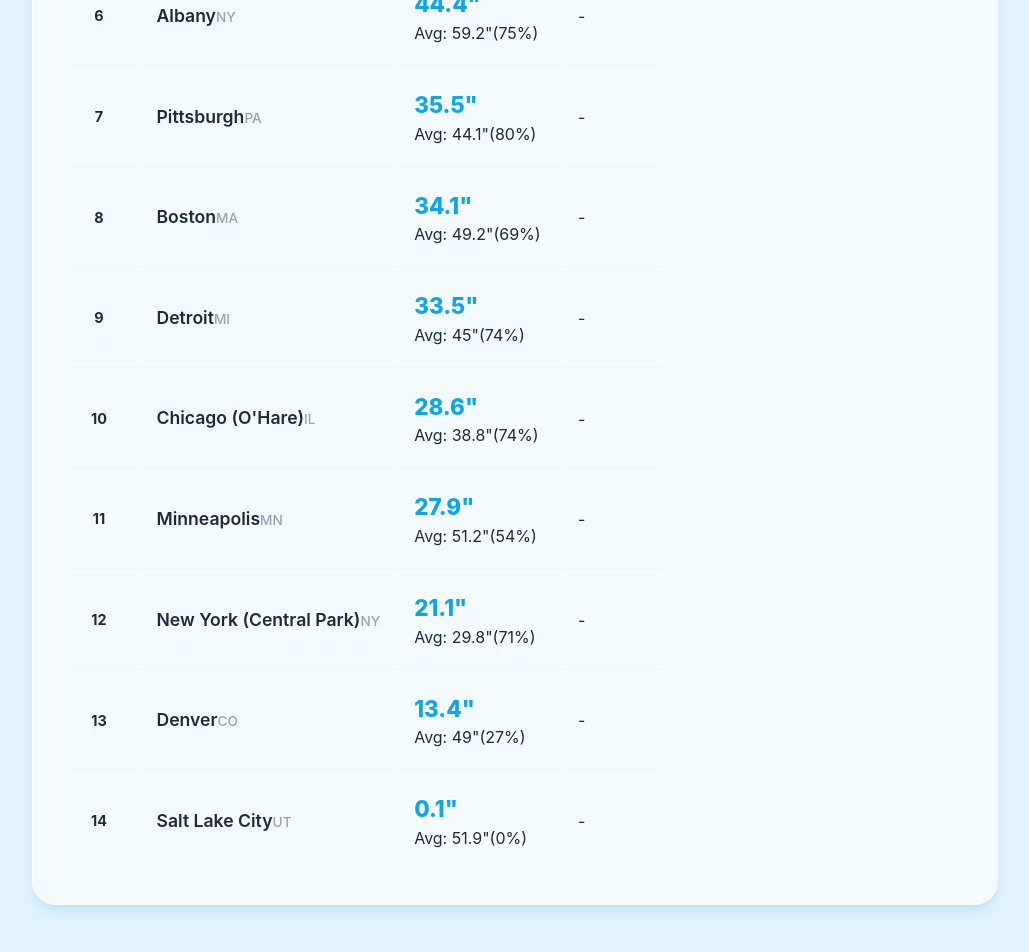
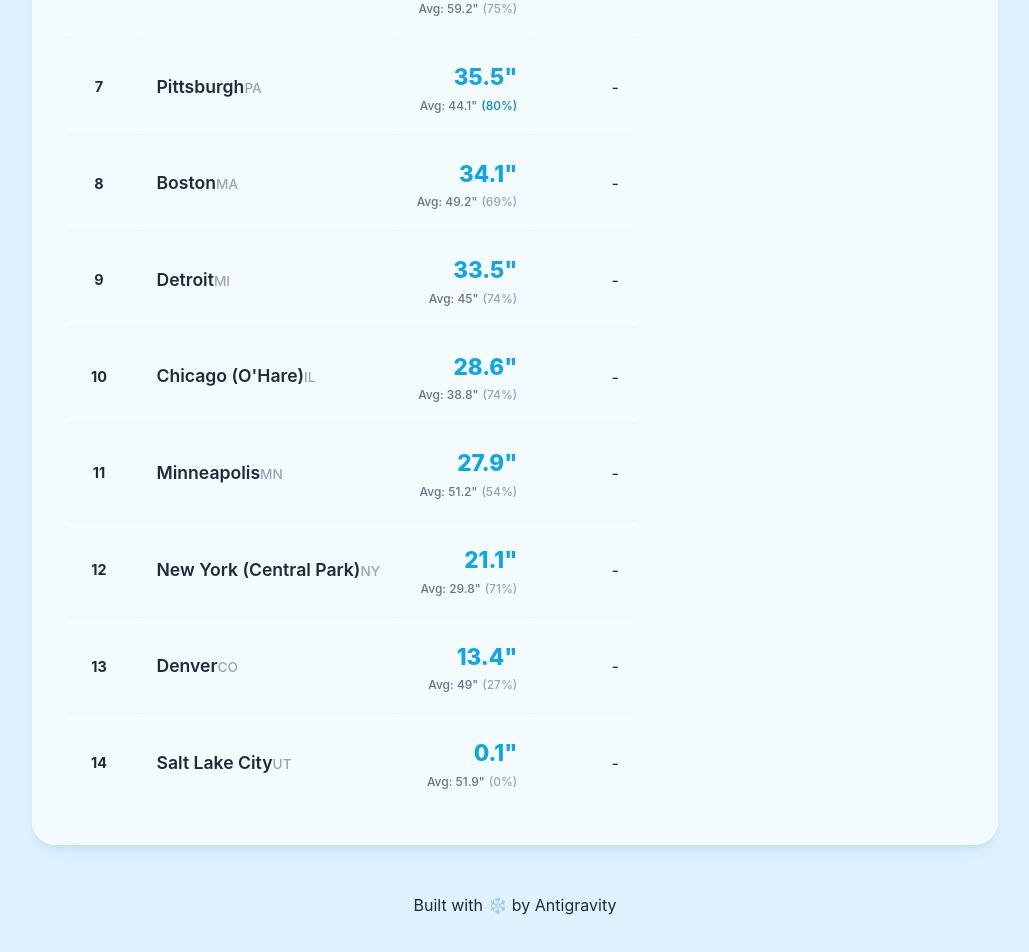
Before and after one commit to mathursunit/brrroyale, a React (Vite) app: page / in a window 1280 px wide. Shown: the part 1200-2152 px from the top of the page, without its empty margins (125-1154 px from the left). Built offline with nearby package versions, Linux system fonts and the light colour scheme.

Commit message:
UI: Add utility classes (colors, layout) to replace missing Tailwind functionality

```diff
--- a/src/styles/index.css
+++ b/src/styles/index.css
@@ -480,9 +480,65 @@
 }
 
 /* -- Footer -- */
-.footer {
-    text-align: center;
-    padding: 3rem 0;
+
+/* -- Utilities -- */
+.text-emerald-600 {
+    color: #059669;
+}
+
+.text-sky-600 {
+    color: #0284c7;
+}
+
+.text-slate-400 {
+    color: #94a3b8;
+}
+
+.text-slate-500 {
+    color: #64748b;
+}
+
+.text-rose-500 {
+    color: #f43f5e;
+}
+
+.font-bold {
+    font-weight: 700;
+}
+
+.font-medium {
     font-weight: 500;
-    color: var(--color-text-muted);
 }
+
+.flex {
+    display: flex;
+}
+
+.flex-col {
+    flex-direction: column;
+}
+
+.justify-end {
+    justify-content: flex-end;
+}
+
+.gap-1 {
+    gap: 0.25rem;
+}
+
+.gap-2 {
+    gap: 0.5rem;
+}
+
+.mt-1 {
+    margin-top: 0.25rem;
+}
+
+.text-xs {
+    font-size: 0.75rem;
+    line-height: 1rem;
+}
+
+.text-right {
+    text-align: right;
+}
```
